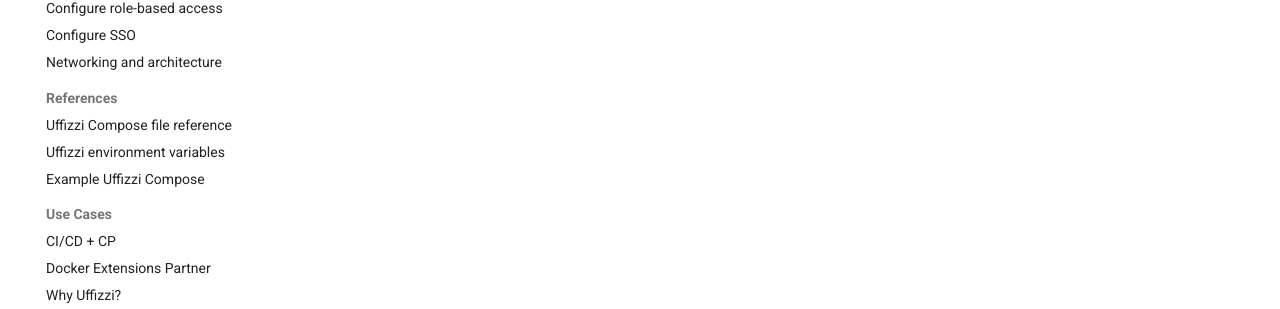
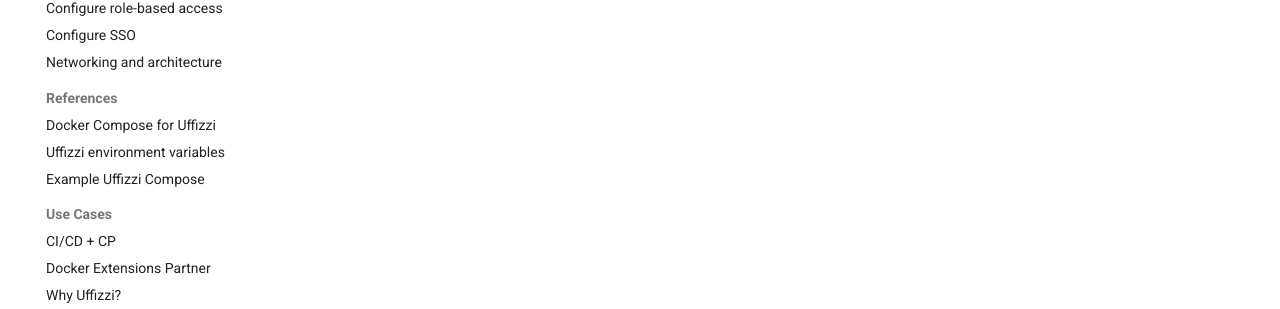
Before and after one commit to UffizziCloud/docs, an MkDocs documentation site: the page built from docs/uffizzi-url.md, in a window 1280 px wide. Shown: the part 525-834 px from the top of the page. Built offline with MkDocs 1.6.1 and Material for MkDocs 9.7.7, drawn with Linux system fonts in a browser that asks for light colours; comment, search, counter and statistics services are not loaded.

Commit message:
new compose reference description

```diff
--- a/mkdocs.yml
+++ b/mkdocs.yml
@@ -114,7 +114,7 @@
     - Configure SSO: guides/single-sign-on.md
     - Networking and architecture: guides/networking.md
   - References:
-    - Uffizzi Compose file reference: references/compose-spec.md
+    - Docker Compose for Uffizzi: references/compose-spec.md
     - Uffizzi environment variables: references/uffizzi-environment-variables.md
     - Example Uffizzi Compose: references/example-compose.md
   - Use Cases:
```
